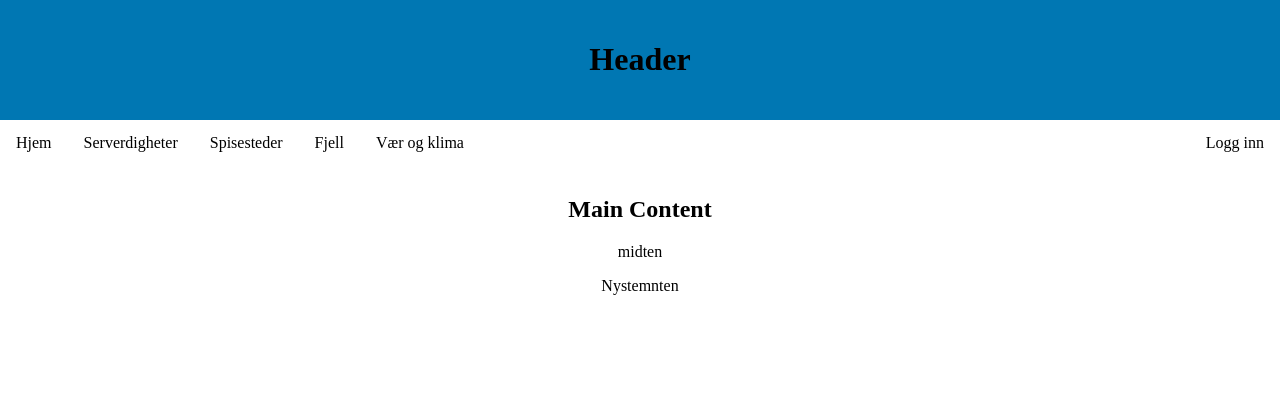
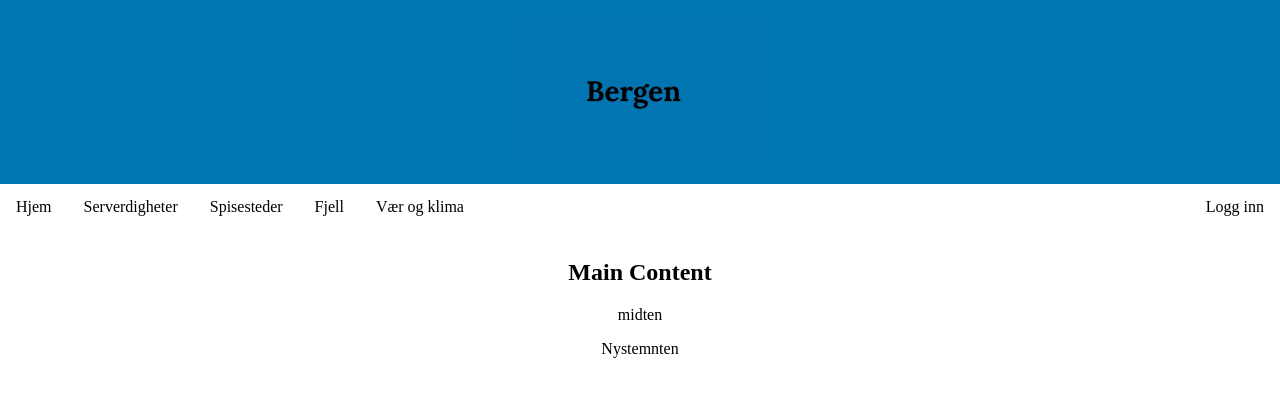
Before and after one commit to imida/dn_Bergen, a PHP site: page / in a window 1280 px wide. Shown: the top 397 px of the page. Run offline with PHP 8.4, Linux system fonts and the light colour scheme.

Commit message:
restrukturert

```diff
--- /dev/null
+++ b/includes/header.php
@@ -0,0 +1,3 @@
+<div class="header">
+  <img src='resources/logo_bergen.gif' alt='Bergen' style="width: 20%; max-width: 20%; height: auto;"/>
+</div>
--- a/index.php
+++ b/index.php
@@ -1,6 +1,6 @@
 <!DOCTYPE html>
 <?php
-        // put your code here
+
 ?>
 
 <!DOCTYPE html>
@@ -39,6 +39,7 @@ b
   text-align: center;
   padding: 14px 16px;
   text-decoration: none;
+
 }
 
 /* Change color on hover */
@@ -70,9 +71,8 @@ b
 </head>
 <body>
 
-<div class="header">
-  <h1>Header</h1>
-</div>
+<?php    include 'includes/header.php';?>
+
 
 <div class="topnav">
   <a href="index.php">Hjem</a>
```
Also changed, not shown: includes/bergen.css (added, +9 -0 lines), includes/navigator.php (added, +7 -0 lines), includes/google_map.html (renamed from google_map.html), pages/activities.php (renamed from activities.php), pages/attractions.php (renamed from attractions.php), pages/mountains.php (renamed from mountains.php), pages/weather.php (renamed from weather.php), user/login.inc.php (renamed from includes/login.inc.php), user/login.php (renamed from includes/login.php), user/signup.inc.php (renamed from includes/signup.inc.php), user/signup.php (renamed from includes/signup.php).
